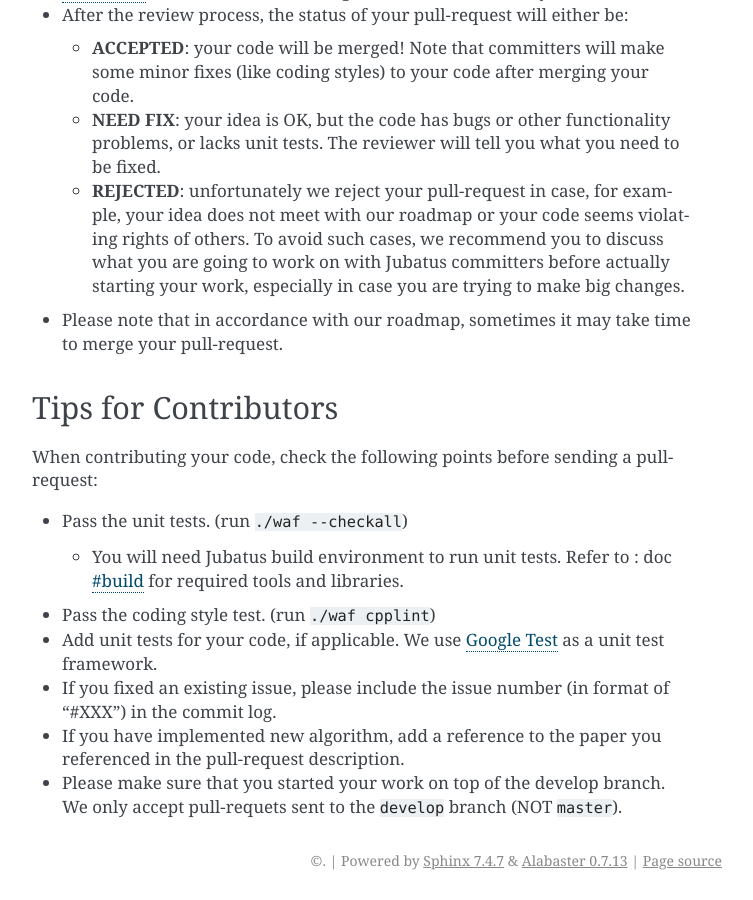
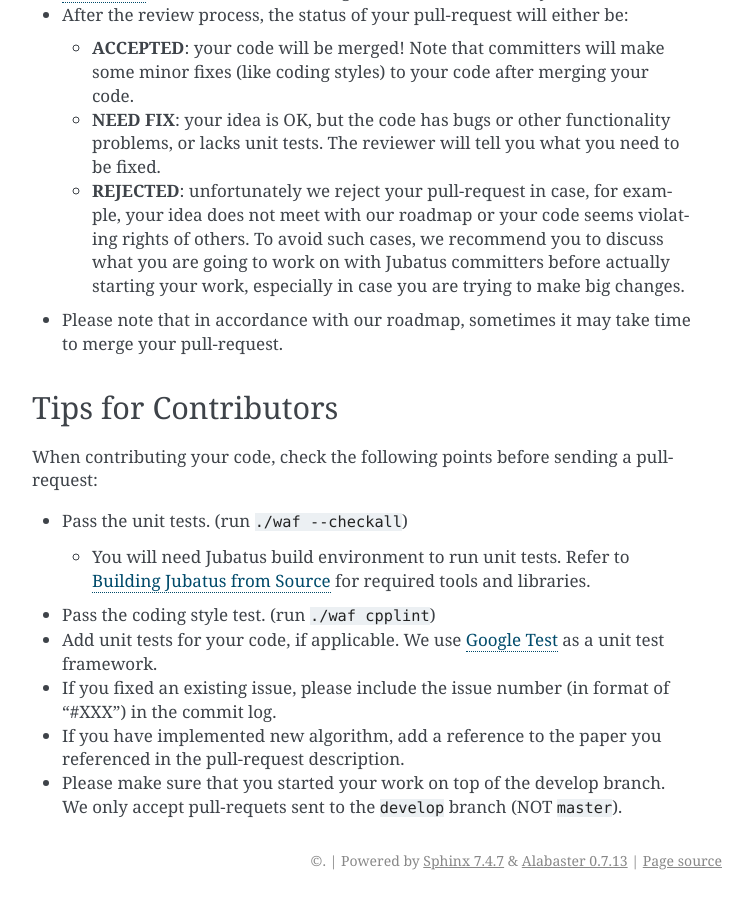
Before and after one commit to jubatus/website, a Sphinx documentation site: the page built from source/en/howtocontribute.rst, in a window 1280 px wide and 900 px high, scrolled down 1289 px. Shown: the whole window, without its empty margins (388-1141 px from the left). Built offline with Sphinx 7.4.7, drawn with Linux system fonts in a browser that asks for light colours; the version number could not be read and is left out.

Commit message:
fix dead link in howtocontribute.rst

```diff
--- a/source/en/howtocontribute.rst
+++ b/source/en/howtocontribute.rst
@@ -60,7 +60,7 @@ When contributing your code, check the following points before sending a pull-re
 
 * Pass the unit tests. (run ``./waf --checkall``)
 
-  * You will need Jubatus build environment to run unit tests. Refer to : doc `#build <https://github.com/jubatus/website/blob/develop/source/en/build.rst>`_ for required tools and libraries.
+  * You will need Jubatus build environment to run unit tests. Refer to :doc:`build` for required tools and libraries.
 
 * Pass the coding style test. (run ``./waf cpplint``)
 
```
